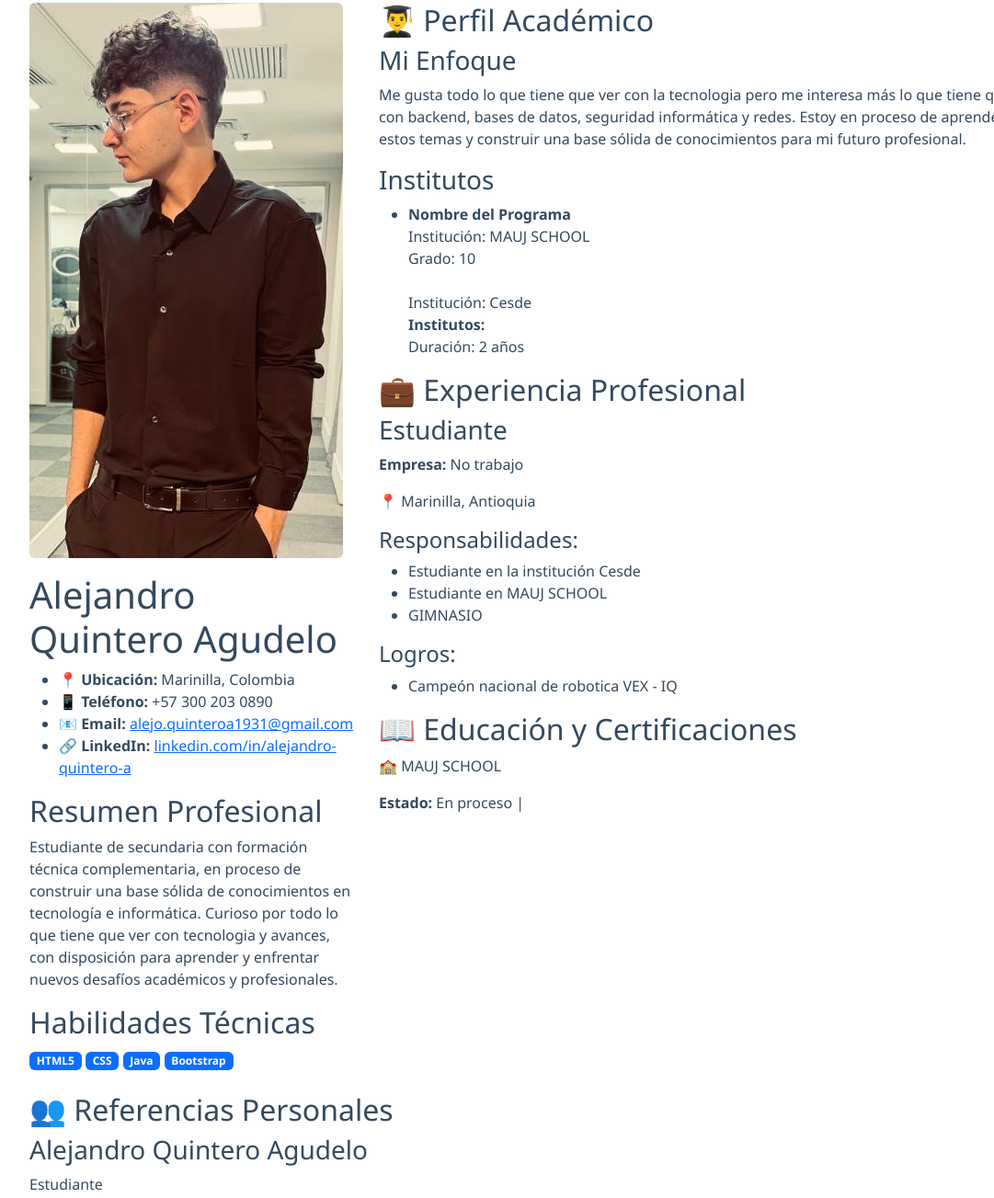
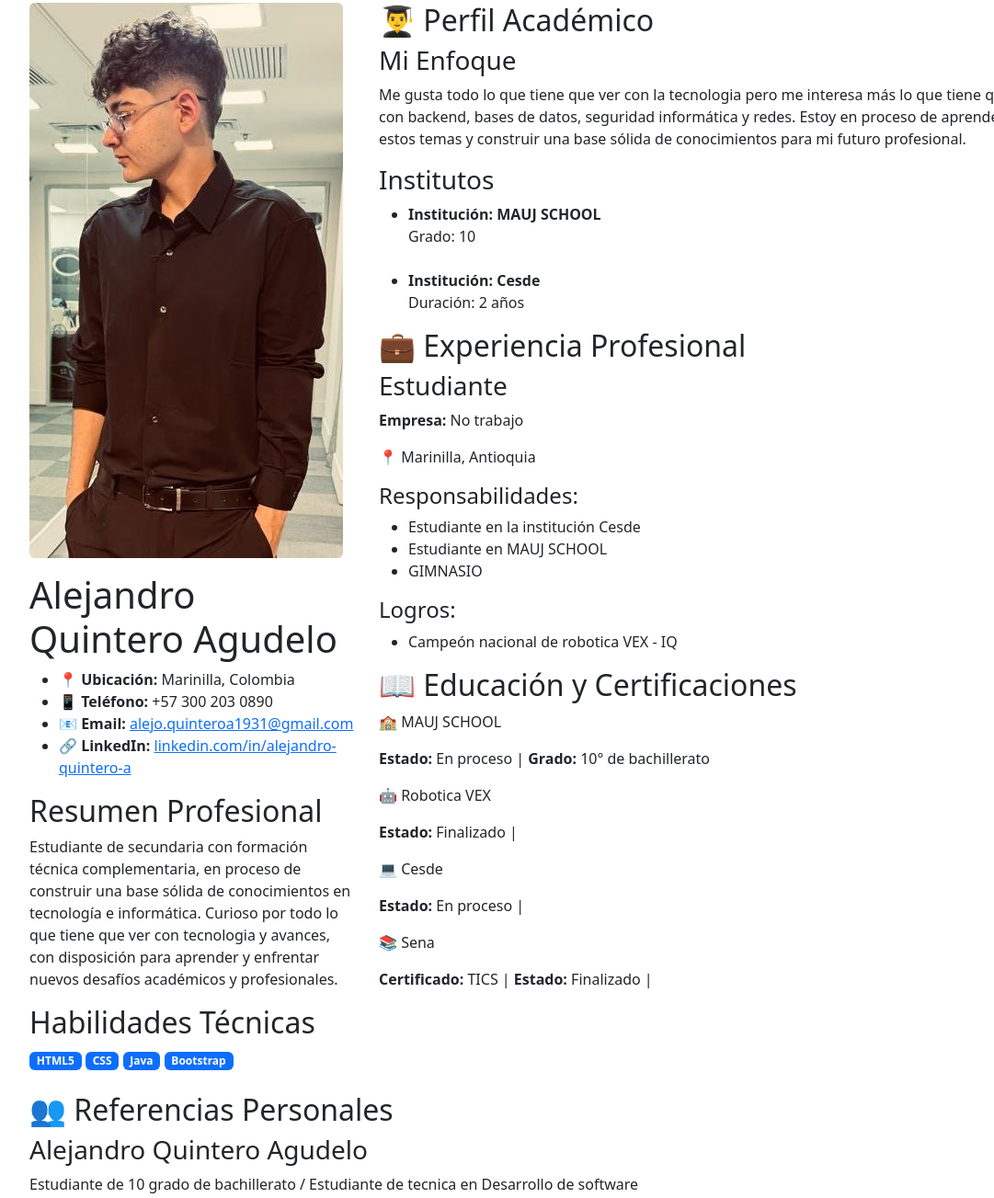
Before and after one commit to Alejo3119/mi-hoja-de-vida, a plain HTML site: page mi-hoja-de-vida/index.html in a window 1280 px wide. Shown: the part 45-1348 px from the top of the page at 92% size, without its empty margins (50-1131 px from the left). Drawn offline with nearby package versions, Linux system fonts and the light colour scheme; files that its build step writes are made by us from their sources.

Commit message:
Correcciones finales

```diff
--- a/mi-hoja-de-vida/styles.css
+++ b/mi-hoja-de-vida/css/styles.css
@@ -1,23 +1,15 @@
-/* Variables CSS */
 :root {
+    /* Cambia estos a tus colores */
     --color-primario: #1e3a8a;      /* Azul marino */
     --color-secundario: #0ea5e9;    /* Azul cielo */
     --color-acento: #dc2626;        /* Rojo */
     --color-exito: #10b981;         /* Verde */
 
+    /* ... resto de variables ... */
+}
+
+:root {
     /* Puedes cambiar la fuente principal */
-    --fuente-principal: 'Oswald', sans-serif;
+    --fuente-principal: 'Arial', sans-serif;
     /* O usar una fuente de Google Fonts */
 }
-
-/* Estilos globales */
-* {
-    box-sizing: border-box;
-}
-
-body {
-    font-family: 'Segoe UI', Tahoma, Geneva, Verdana, sans-serif;
-    color: #34495e;
-}
-
-/* ... resto de estilos ... */
--- a/mi-hoja-de-vida/index.html
+++ b/mi-hoja-de-vida/index.html
@@ -4,17 +4,15 @@
     <meta charset="UTF-8" />
     <meta name="viewport" content="width=device-width, initial-scale=1.0" />
     <title>Mi Hoja de Vida - Alejandro Quintero Agudelo</title>
+    <!-- PRIMERO Bootstrap -->
+<link href="https://cdn.jsdelivr.net/npm/bootstrap@5.3.0/dist/css/bootstrap.min.css" rel="stylesheet"/>
 
-    <!-- IMPORTANTE: Bootstrap CDN -->
-    <link
-      href="https://cdn.jsdelivr.net/npm/bootstrap@5.3.0/dist/css/bootstrap.min.css"
-      rel="stylesheet"
-    />
+<!-- DESPUÉS tu CSS (así sobreescribe a Bootstrap) -->
+<link rel="stylesheet" href="/mi-hoja-de-vida/css/styles.css" />
     <link rel="preconnect" href="https://fonts.googleapis.com">
     <link rel="preconnect" href="https://fonts.gstatic.com" crossorigin>
     <link href="https://fonts.googleapis.com/css2?family=Oswald:wght@200..700&display=swap" rel="stylesheet">
-    <!-- Tu archivo CSS -->
-    <link rel="stylesheet" href="css/styles.css" />
+
   </head>
   <body>
     <section class="container mt-5 mb-5">
@@ -83,12 +81,13 @@
               <h3 class="item-titulo">Institutos</h3>
               <ul class="lista-items">
                 <li>
-                  <strong>Nombre del Programa</strong><br />
-                  Institución: MAUJ SCHOOL<br />
+                  <strong>Institución: MAUJ SCHOOL</strong>
+                    <br />
                      Grado: 10<br>
-                  <strong></strong><br />
-                    Institución: Cesde<br />
-                  <strong>Institutos:</strong><br>
+                  <br />
+                  </li>
+                  <li>
+                  <strong>Institución: Cesde</strong><br>
                     Duración: 2 años<br>
                 </li>
               </ul>
@@ -125,7 +124,18 @@
               <p class="edu-institucion">🏫 MAUJ SCHOOL</p>
               <p class="edu-detalle">
                 <strong>Estado:</strong> En proceso |
+                <strong>Grado:</strong> 10° de bachillerato
+            <p class="edu-institucion">🤖 Robotica VEX</p>
+              <p class="edu-detalle">
+                <strong>Estado:</strong> Finalizado |
               </p>
+            <p class="edu-institucion">💻 Cesde</p>
+              <p class="edu-detalle">
+                <strong>Estado:</strong> En proceso |
+            <p class="edu-institucion">📚 Sena</p>
+              <p class="edu-detalle">
+                <strong>Certificado:</strong> TICS |
+                <strong>Estado:</strong> Finalizado |
             </section>
           </section>
           <section class="section-card">
@@ -134,7 +144,7 @@
             <section class="referencia-item">
               <section class="ref-header">
                 <h3 class="ref-nombre">Alejandro Quintero Agudelo</h3>
-                <p class="ref-puesto">Estudiante</p>
+                <p class="ref-puesto">Estudiante de 10 grado de bachillerato / Estudiante de tecnica en Desarrollo de software</p>
               </section>
 
               <section class="ref-contacto">
```
